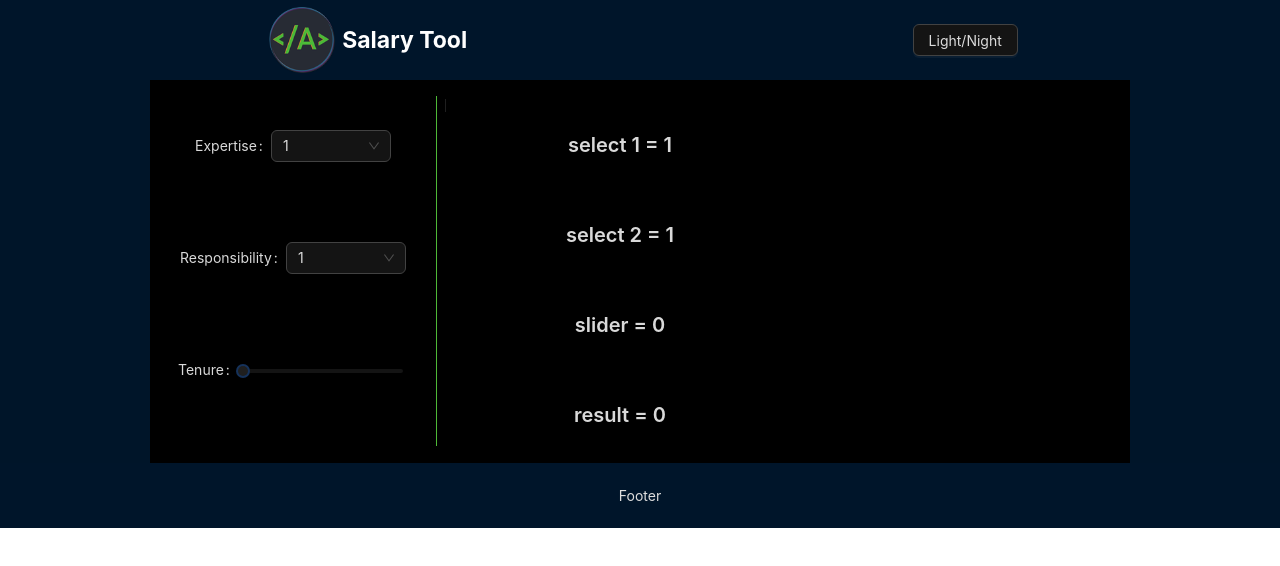
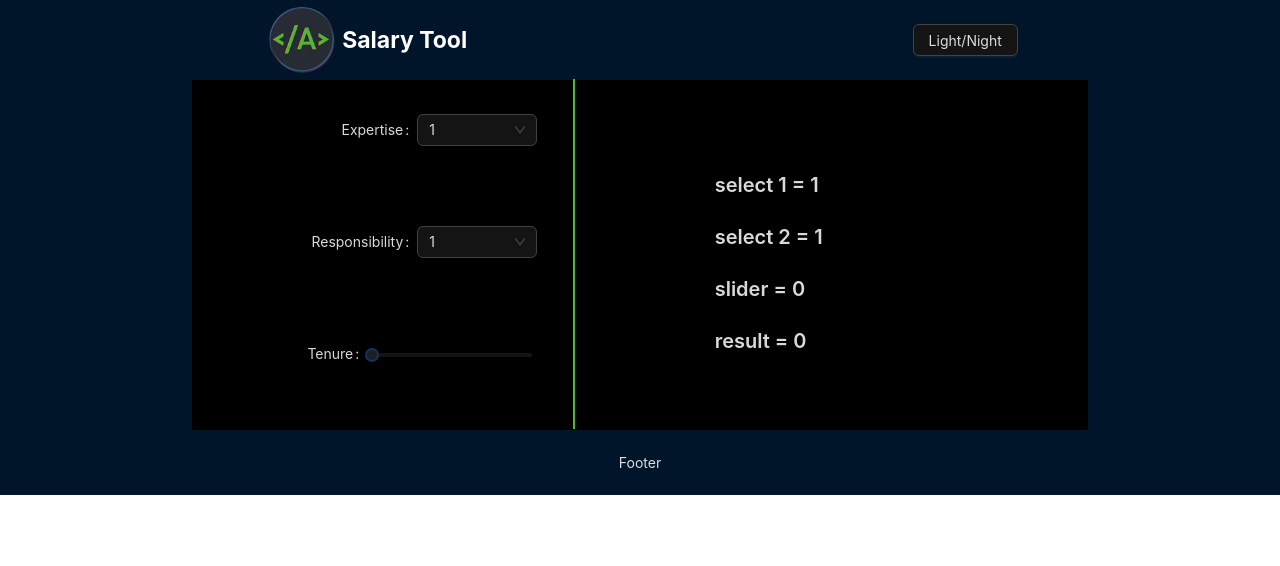
Before and after one commit to NicolasCasClew/SalaryFrontend, a React (Create React App) app: page / in a window 1280 px wide. Shown: the top 566 px of the page. Built offline with nearby package versions, Linux system fonts and the light colour scheme.

Commit message:
Fixed some styling and cleaned up some code and names

```diff
--- a/src/components/App.tsx
+++ b/src/components/App.tsx
@@ -19,19 +19,18 @@ function App(): ReactElement {
           <SalaryHeader setthemeChange={setDarkTheme}></SalaryHeader>
           <Layout>
             <Sider
-              breakpoint="md"
-              width={150}
-              collapsedWidth={18}
+              breakpoint="lg"
+              width={"15vw"}
+              collapsedWidth={"1rem"}
               className={styles["sider"]}
             />
             <Content className={styles["content"]}>
-              {" "}
               <Page></Page>
             </Content>
             <Sider
               breakpoint="lg"
-              width={150}
-              collapsedWidth={18}
+              width={"15vw"}
+              collapsedWidth={"1rem"}
               className={styles["sider"]}
             />
           </Layout>
--- a/src/components/SalaryCalcSelect.tsx
+++ b/src/components/SalaryCalcSelect.tsx
@@ -2,10 +2,10 @@ import { Dispatch, ReactElement, SetStateAction } from "react";
 import { Select } from "antd";
 
 export function SalaryCalcDropDown(props: {
-  setexpCounter: Dispatch<SetStateAction<number>>;
+  setExpertiseCounter: Dispatch<SetStateAction<number>>;
 }): ReactElement {
   const handleselectChange = (value: number) => {
-    props.setexpCounter(value);
+    props.setExpertiseCounter(value);
   };
 
   return (
--- a/src/components/SalaryCalcSlider.tsx
+++ b/src/components/SalaryCalcSlider.tsx
@@ -2,10 +2,10 @@ import { Dispatch, ReactElement, SetStateAction } from "react";
 import { Slider } from "antd";
 
 export function SalaryCalcSlider(props: {
-  settenureCounter: Dispatch<SetStateAction<number>>;
+  setTenureCounter: Dispatch<SetStateAction<number>>;
 }): ReactElement {
   const sliderChange = (value: number) => {
-    props.settenureCounter(value);
+    props.setTenureCounter(value);
   };
 
   return (
--- a/src/components/page.module.scss
+++ b/src/components/page.module.scss
@@ -1,21 +1,16 @@
 .input_divider {
-  gap: 1em;
   display: flex;
   flex-direction: row;
   align-items: center;
   padding: 2em;
-  justify-content: center;
+  justify-content: end;
 }
 
 .output_divider {
   min-width: 1rem;
-  gap: 2em;
-  align-items: center;
-  padding: 1.5rem;
   padding-left: 7rem;
-  display: flex;
-  flex-direction: column;
 }
+
 .input_title {
   font-size: 120%;
   max-height: 1em;
@@ -24,23 +19,18 @@
 
 @media screen and (max-width: 602px) {
   .colTest {
-    //padding-top: 20em;
     flex: 100% !important;
   }
 }
-.user_list {
-  gap: 2em;
-  display: flex;
-  flex-direction: column;
-  align-items: center;
-  padding: 2em;
-  justify-content: center;
-}
+
 .divider_H {
-  border-top: 1px solid rgb(78, 185, 55);
+  height: 2px;
+  border: 1px solid rgb(78, 185, 55);
   width: 25em;
 }
+
 .divider_V {
-  border-left: 1px solid rgb(78, 185, 55);
+  width: 2px;
+  border: 1px solid rgb(78, 185, 55);
   height: 25em;
 }
--- a/src/components/page.tsx
+++ b/src/components/page.tsx
@@ -1,12 +1,4 @@
-import {
-  Divider,
-  Row,
-  Col,
-  Form,
-  Typography,
-  ConfigProvider,
-  theme,
-} from "antd";
+import { Divider, Row, Col, Form, Typography } from "antd";
 import { ReactElement, useEffect, useState } from "react";
 import { SalaryCalcSlider } from "./SalaryCalcSlider";
 import { SalaryCalcDropDown } from "./SalaryCalcSelect";
@@ -15,36 +7,27 @@ import classes from "./page.module.scss";
 export function Page(): ReactElement {
   const { Title } = Typography;
   const [result, setResult] = useState(0);
-  const [expCounter, setexpCounter] = useState(1);
-  const [respoCounter, setrespoCounter] = useState(1);
-  const [tenureCounter, settenureCounter] = useState(0);
-  const [isHorizontal, setisHorizontal] = useState(false);
+  const [expertiseCounter, setExpertiseCounter] = useState(1);
+  const [responsibilityCounter, setResponsibiltyCounter] = useState(1);
+  const [tenureCounter, setTenureCounter] = useState(0);
+  const [isHorizontal, setIsHorizontal] = useState(false);
   const [width, setWidth] = useState(window.innerWidth);
+
   useEffect(() => {
     function handleResize() {
       setWidth(window.innerWidth);
     }
     window.addEventListener("resize", handleResize);
     return () => window.removeEventListener("resize", handleResize);
-  }, [width]);
-  useEffect(() => {
-    width <= 602 && !isHorizontal && makeHorizontal(); //absolute values >:c
-  });
-  useEffect(() => {
-    width > 602 && isHorizontal && makevertical();
-  });
-  function makeHorizontal() {
-    console.log("toggle it");
-    setisHorizontal(!isHorizontal);
-  }
-  function makevertical() {
-    console.log("toggle it");
-    setisHorizontal(!isHorizontal);
-  }
+  }, []);
 
   useEffect(() => {
-    setResult(() => expCounter * respoCounter * tenureCounter);
-  }, [expCounter, respoCounter, tenureCounter]);
+    setIsHorizontal(width <= 602);
+  }, [width]);
+
+  useEffect(() => {
+    setResult(() => expertiseCounter * responsibilityCounter * tenureCounter);
+  }, [expertiseCounter, responsibilityCounter, tenureCounter]);
 
   return (
     <>
@@ -52,7 +35,7 @@ export function Page(): ReactElement {
         className="row"
         style={{ alignContent: "center", alignItems: "center" }}
       >
-        <Col className={classes["colTest"]}>
+        <Col className={classes["colTest"]} span={10}>
           <Form name="dynamic_form_complex" style={{ minWidth: "6em" }}>
             <Form.Item
               name="expertise"
@@ -60,7 +43,7 @@ export function Page(): ReactElement {
               className={classes["input_divider"]}
             >
               <SalaryCalcDropDown
-                setexpCounter={setexpCounter}
+                setExpertiseCounter={setExpertiseCounter}
               ></SalaryCalcDropDown>
             </Form.Item>
             <Form.Item
@@ -69,7 +52,7 @@ export function Page(): ReactElement {
               className={classes["input_divider"]}
             >
               <SalaryCalcDropDown
-                setexpCounter={setrespoCounter}
+                setExpertiseCounter={setResponsibiltyCounter}
               ></SalaryCalcDropDown>
             </Form.Item>
             <Form.Item
@@ -78,22 +61,22 @@ export function Page(): ReactElement {
               className={classes["input_divider"]}
             >
               <SalaryCalcSlider
-                settenureCounter={settenureCounter}
+                setTenureCounter={setTenureCounter}
               ></SalaryCalcSlider>
             </Form.Item>
           </Form>
         </Col>
-        <Col
-          className={isHorizontal ? classes["divider_H"] : classes["divider_V"]}
-        >
+        <Col span={1}>
           <Divider
             type={isHorizontal ? "horizontal" : "vertical"}
-            //className={classes["divider"]}
+            className={
+              isHorizontal ? classes["divider_H"] : classes["divider_V"]
+            }
           />
         </Col>
-        <Col className={classes["output_divider"]}>
-          <Title level={4}>select 1 = {expCounter}</Title>
-          <Title level={4}>select 2 = {respoCounter}</Title>
+        <Col className={classes["output_divider"]} span={9}>
+          <Title level={4}>select 1 = {expertiseCounter}</Title>
+          <Title level={4}>select 2 = {responsibilityCounter}</Title>
           <Title level={4}>slider = {tenureCounter}</Title>
           <Title level={4}>result = {result}</Title>
         </Col>
```
